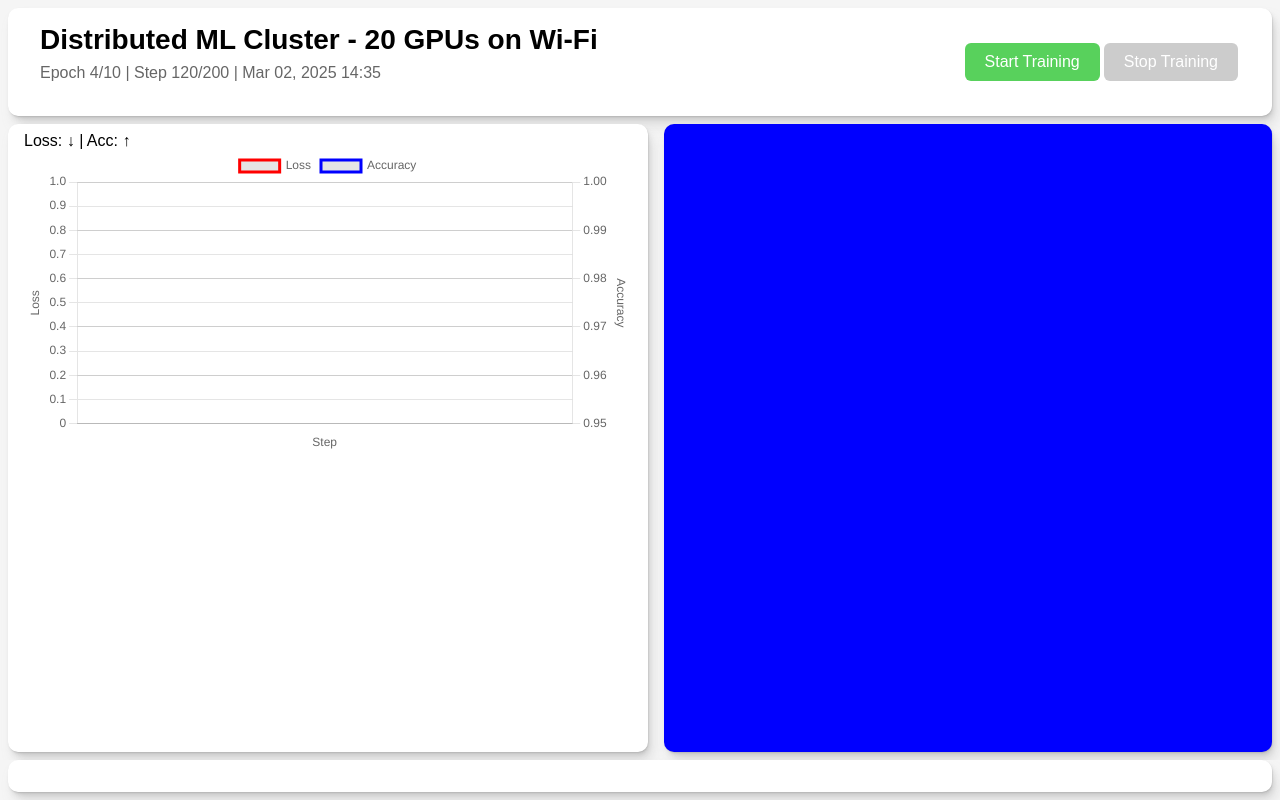
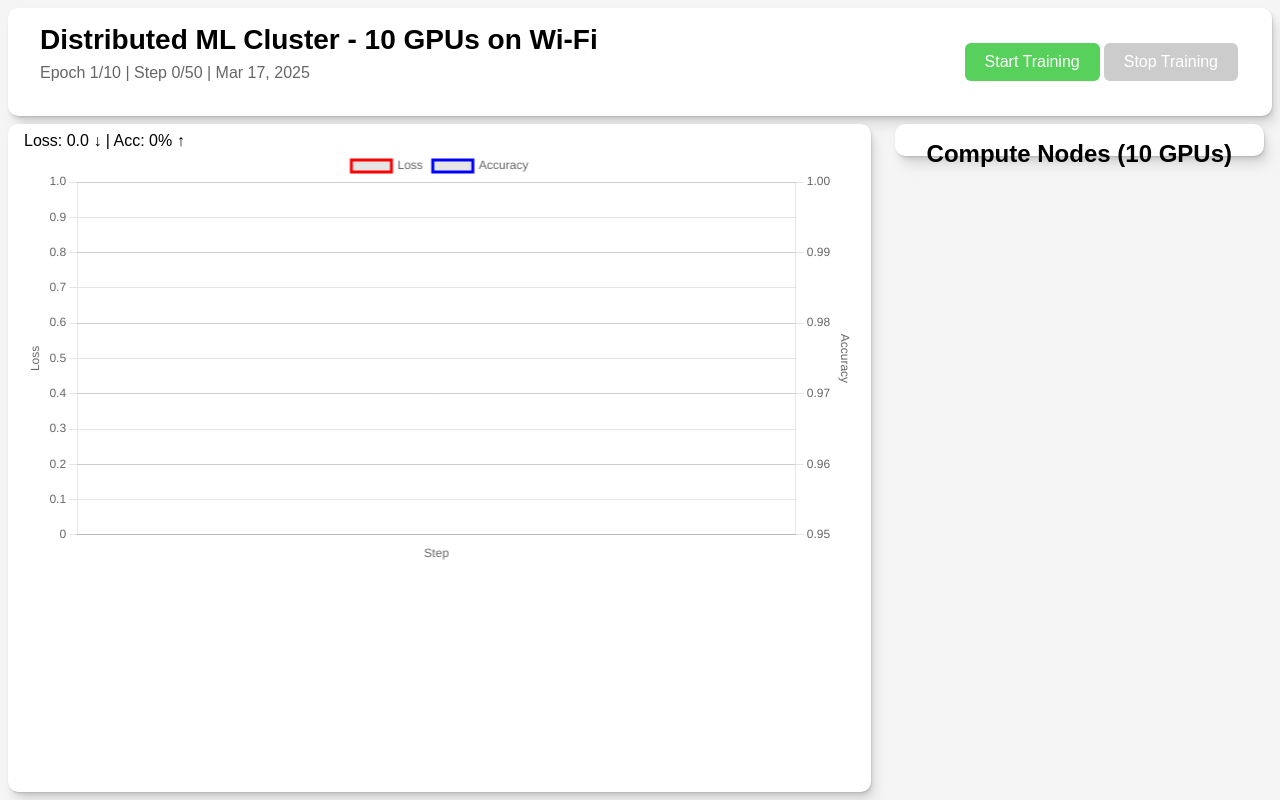
Before and after one commit to rlee603166/orchestra, a Flask app: page / in a window 1280 px wide. Run offline with Flask 3, Linux system fonts and the light colour scheme.

Commit message:
start integrating gpu data

```diff
--- a/compute_node/node.py
+++ b/compute_node/node.py
@@ -63,6 +63,7 @@
 def temp():
     return llm_service.batch["train"][0]
 
+
 """Training Endpoints"""
 @app.post("/train")
 def train():
@@ -86,6 +87,7 @@
 def cleanup_memory():
     return llm_service.cleanup_memory()
 
+
 """Inference Endpoints"""
 class InferenceRequest(BaseModel):
     model: str | None = None
@@ -95,6 +97,7 @@
 def pretrained_inference(request: InferenceRequest):
     return llm_service.run_inference(request.prompt)
 
+
 if __name__ == "__main__":
     import uvicorn
     uvicorn.run(app, host="0.0.0.0", port=5000)
--- a/dashboard/templates/dashboard.html
+++ b/dashboard/templates/dashboard.html
@@ -1,48 +1,38 @@
 <!DOCTYPE html>
 <html lang="en">
+
 <head>
     <meta charset="UTF-8" />
     <meta name="viewport" content="width=device-width, initial-scale=1.0" />
     <meta http-equiv="X-UA-Compatible" content="ie=edge" />
     <title>Orchestra</title>
-        <link
-            rel="stylesheet"
-            href="{{ url_for('static', filename='css/dashboard.css') }}?v=1.1"
-        />
+    <link rel="stylesheet" href="{{ url_for('static', filename='css/dashboard.css') }}?v=1.1" />
     <script src="https://cdn.jsdelivr.net/npm/chart.js"></script>
 </head>
 
 <body>
     <div class="header-content">
         <div class="title-container">
-                <div class="title">
-                    Distributed ML Cluster - 20 GPUs on Wi-Fi
-                </div>
-                <div class="metadata">
-                    Epoch 4/10 | Step 120/200 | Mar 02, 2025 14:35
+            <div class="title">Distributed ML Cluster - 10 GPUs on Wi-Fi</div>
+            <div class="metadata">Epoch <span id="epoch">1</span>/10 | Step <span id="step">0</span>/50 | Mar 17, 2025
             </div>
         </div>
         <div class="control-buttons">
-                <button id="startTraining" class="start-button">
-                    Start Training
-                </button>
-                <button id="stopTraining" class="stop-button">
-                    Stop Training
-                </button>
+            <button id="startTraining" class="start-button">Start Training</button>
+            <button id="stopTraining" class="stop-button">Stop Training</button>
         </div>
     </div>
     <div class="center-content">
         <div class="graph">
-                <p>
-                    Loss: <span id="currentLoss"></span> ↓ | Acc:
-                    <span id="currentAcc"></span> ↑
-                </p>
+            <p>Loss: <span id="currentLoss">0.0</span> ↓ | Acc: <span id="currentAcc">0%</span> ↑</p>
             <canvas id="chart"></canvas>
         </div>
-            <div class="gpus"></div>
+        <div class="nodes">
+            <h2>Compute Nodes (10 GPUs)</h2>
+            <div id="nodeList" class="node-grid"></div>
         </div>
-        <div class="nodes"></div>
-        <!-- Remove type="module" and use a regular script -->
+    </div>
     <script src="{{ url_for('static', filename='js/loss.js') }}"></script>
 </body>
+
 </html>
```
Lines whose indentation alone changed are shown as unchanged.
